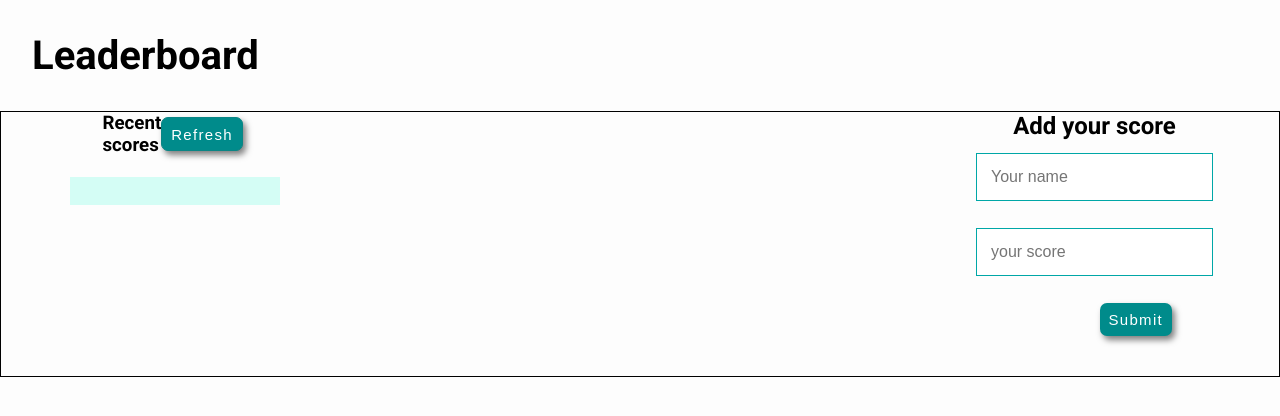
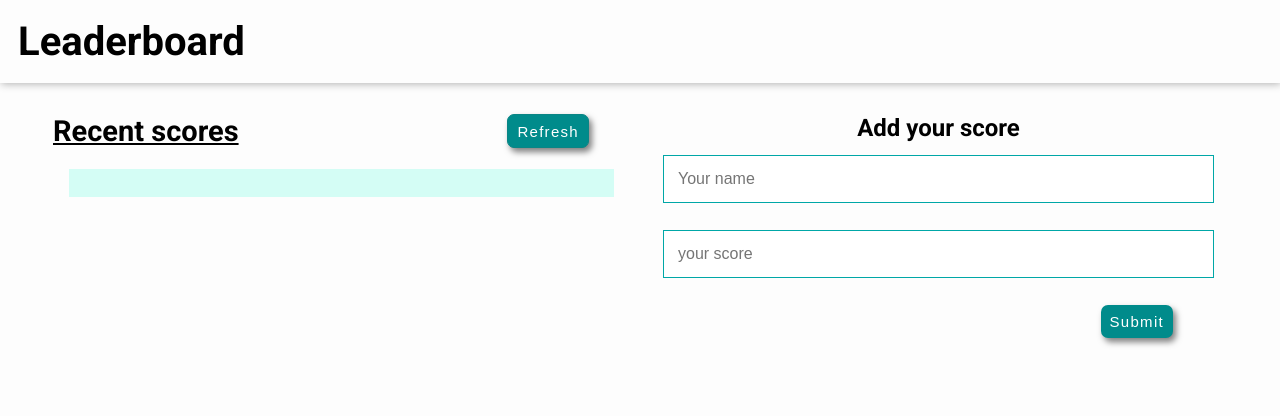
Before and after one commit to John-Kibirige/Leaderboard, a website built with webpack: page src/index.html in a window 1280 px wide. Built offline with nearby package versions, Linux system fonts and the light colour scheme; no server answers.

Commit message:
Make website more responsive by adding media queries

```diff
--- a/src/styles/main.scss
+++ b/src/styles/main.scss
@@ -21,18 +21,24 @@ body {
   padding: 12px;
   font-size: 14px;
   @media (min-width: 768px) {
-    padding: 32px;
+    padding: 18px;
     font-size: 20px;
+    box-shadow: 1px 1px 8px rgba(0, 0, 0, 0.3);
   }
 }
 
 .main {
   @media (min-width: 768px) {
-    border: thin solid;
     display: flex;
     justify-content: space-between;
     padding-inline: 53px;
     gap: 20px;
+
+    .add-score,
+    .disp-scores {
+      width: 100%;
+      margin-top: 31px;
+    }
   }
 
   .btn {
@@ -65,6 +71,15 @@ body {
     .refresh {
       height: 34px;
       border: thin solid #0a8585;
+    }
+
+    @media (min-width: 768px) {
+      width: 100%;
+
+      h3 {
+        font-size: 29px;
+        text-decoration: underline;
+      }
     }
   }
 
```
